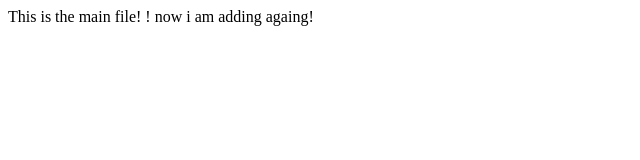
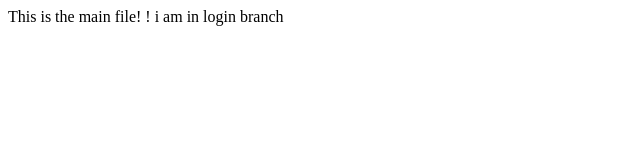
Before and after one commit to kunalshukla11/myAppSample, a plain HTML site: page index.html in a window 1280 px wide. Shown: the full height of the page, 0-640 px from the left. Drawn offline with Linux system fonts and the light colour scheme.

Commit message:
1st commit in login branch

```diff
--- a/index.html
+++ b/index.html
@@ -4,7 +4,7 @@
 <body>
 
 This is the main file! !
-now i am adding againg!
+i am in login branch
 
 </body>
 <head>
```
Also changed, not shown: login.html (added).
